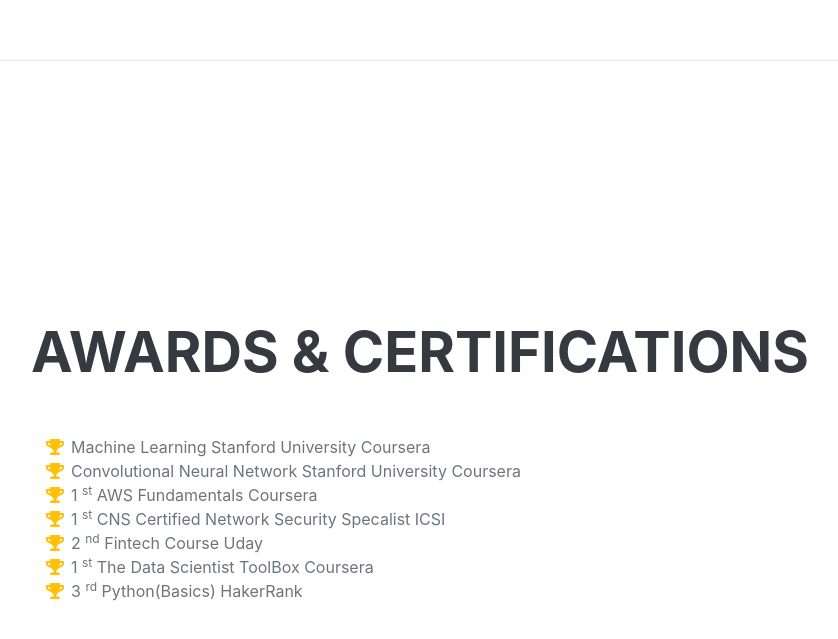
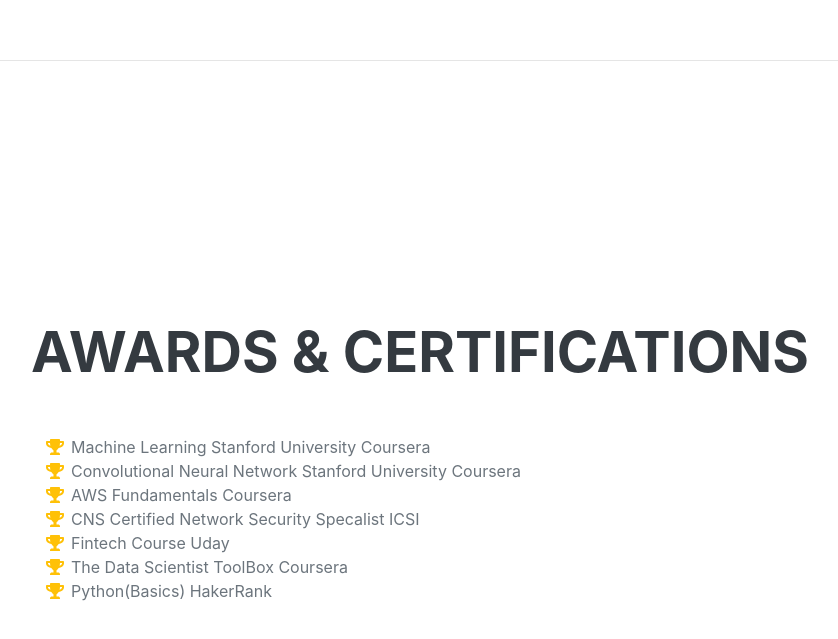
Before and after one commit to stavan123/stavankhisty, a plain HTML site: page index.html in a window 1280 px wide. Shown: the part 3944-4583 px from the top of the page, without its empty margins (289-1127 px from the left). Drawn offline with nearby package versions, Linux system fonts and the light colour scheme; a web font is replaced by a local one.

Commit message:
Update index.html

```diff
--- a/index.html
+++ b/index.html
@@ -178,32 +178,26 @@
                         </li>
                         <li>
                             <span class="fa-li"><i class="fas fa-trophy text-warning"></i></span>
-                            1
-                            <sup>st</sup>
                             AWS Fundamentals Coursera
                         </li>
                         <li>
                             <span class="fa-li"><i class="fas fa-trophy text-warning"></i></span>
-                            1
-                            <sup>st</sup>
+
                             CNS Certified Network Security Specalist ICSI
                         </li>
                         <li>
                             <span class="fa-li"><i class="fas fa-trophy text-warning"></i></span>
-                            2
-                            <sup>nd</sup>
+
                             Fintech Course Uday
                         </li>
                         <li>
                             <span class="fa-li"><i class="fas fa-trophy text-warning"></i></span>
-                            1
-                            <sup>st</sup>
+
                             The Data Scientist ToolBox Coursera
                         </li>
                         <li>
                             <span class="fa-li"><i class="fas fa-trophy text-warning"></i></span>
-                            3
-                            <sup>rd</sup>
+
                             Python(Basics) HakerRank
                         </li>
                     </ul>
```
